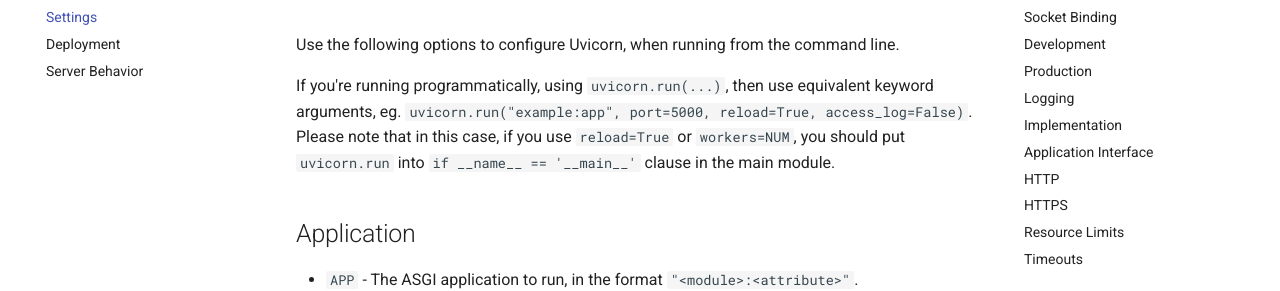
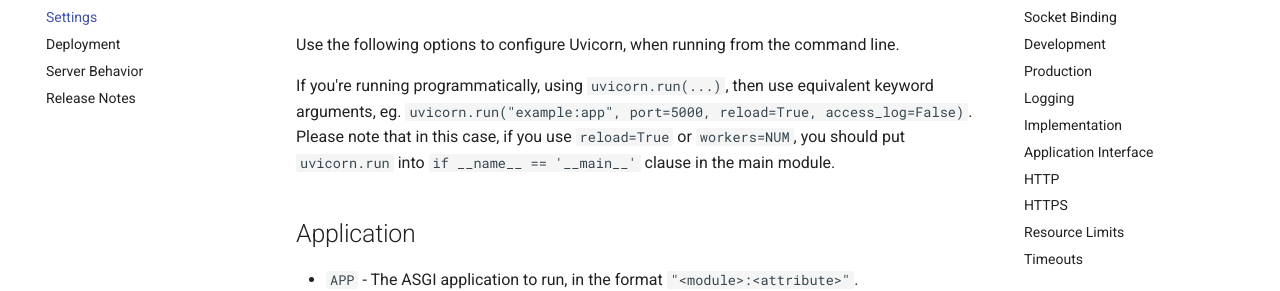
Before and after one commit to encode/uvicorn, an MkDocs documentation site: the page built from docs/settings.md, in a window 1280 px wide. Shown: the part 148-439 px from the top of the page. Built offline with MkDocs 1.6.1 and Material for MkDocs 9.7.7, drawn with Linux system fonts in a browser that asks for light colours; comment, search, counter and statistics services are not loaded.

Commit message:
📝 Add release notes to docs

```diff
--- a/mkdocs.yml
+++ b/mkdocs.yml
@@ -13,6 +13,7 @@
     - Settings: 'settings.md'
     - Deployment: 'deployment.md'
     - Server Behavior: 'server-behavior.md'
+    - Release Notes: 'release-notes.md'
 
 markdown_extensions:
   - codehilite:
```
Also changed, not shown: docs/release-notes.md (renamed from CHANGELOG.md, +0 -2 lines).
